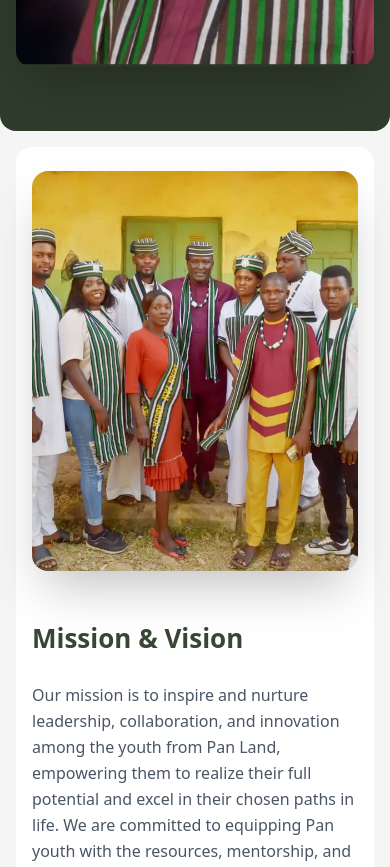
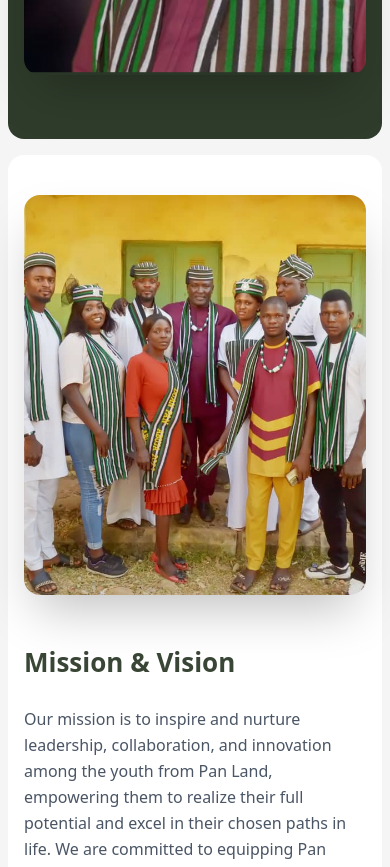
Before and after one commit to Nastechy/pya_website, a Next.js app: page / in a window 390 px wide. Shown: the part 2240-3107 px from the top of the page. Built offline with nearby package versions, Linux system fonts and the light colour scheme.

Commit message:
modifications

```diff
--- a/src/components/aboutus.tsx
+++ b/src/components/aboutus.tsx
@@ -16,9 +16,9 @@ export default function About() {
     }, [isInView, controls])
 
     return (
-        <div className="bg-[#F5F5F5] p-4 md:p-16  ">
-            <section id="about" ref={ref} className="bg-white py-6 md:py-16 lg:py-24 rounded-[16px]">
-                <div className="container mx-auto px-4 sm:px-6 lg:px-8">
+        <div className="bg-[#F5F5F5] p-2 md:p-16  ">
+            <section id="about" ref={ref} className="bg-white py-10 md:py-16 lg:py-24 rounded-[16px]">
+                <div className="container mx-auto px-3 sm:px-6 lg:px-8">
                     <div className="grid grid-cols-1 lg:grid-cols-2 gap-12 lg:gap-16 items-center">
                         <motion.div
                             initial={{ opacity: 0, x: -30 }}
--- a/src/components/mission-section.tsx
+++ b/src/components/mission-section.tsx
@@ -16,10 +16,10 @@ export default function Mission() {
     }, [isInView, controls])
 
     return (
-        <div className="bg-[#F5F5F5] p-4 md:p-16  ">
-            <section id="information" ref={ref} className="bg-white py-6 md:py-16 lg:py-24 rounded-[16px]">
+        <div className="bg-[#F5F5F5] p-2 md:p-16  ">
+            <section id="information" ref={ref} className="bg-white py-10 md:py-16 lg:py-24 rounded-[16px]">
                 <div className="container mx-auto px-4 sm:px-6 lg:px-8">
-                    <div className="grid grid-cols-1 lg:grid-cols-2 gap-12 lg:gap-16 items-center">
+                    <div className="grid grid-cols-1 lg:grid-cols-2 grid-flow-row  gap-12 lg:gap-16 items-center">
                         <motion.div
                             initial={{ opacity: 0, x: 30, scale: 0.9 }}
                             animate={controls}
--- a/src/components/president-speech.tsx
+++ b/src/components/president-speech.tsx
@@ -17,9 +17,9 @@ export default function PresidentSpeech() {
     }, [isInView, controls])
 
     return (
-        <div className="bg-[#F5F5F5] p-0 md:p-16  ">
+        <div className="bg-[#F5F5F5] p-2 md:p-16  ">
             <section ref={ref} className="bg-[#2F3C2B] py-16 lg:py-24 rounded-[16px]">
-            <div className="container mx-auto px-4 sm:px-6 lg:px-8">
+            <div className="container mx-auto px-4 sm:px-16 lg:px-8">
                 <div className="grid grid-cols-1 lg:grid-cols-2 gap-12 lg:gap-16 items-center">
                     <motion.div
                         initial={{ opacity: 0, x: -30 }}
```
